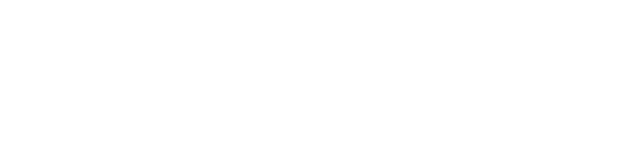
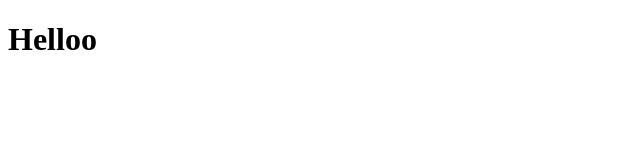
Before and after one commit to ooe979/goit-js-hw-01, a plain HTML site: page index.html in a window 1280 px wide. Shown: the whole page, without its empty margins (0-640 px from the left). Drawn offline with Linux system fonts and the light colour scheme.

Commit message:
modific html

```diff
--- a/index.html
+++ b/index.html
@@ -6,8 +6,10 @@
       name="viewport"
       content="width=device-width, initial-scale=1.0"
     />
-
+    <script src="./js/task-1.js"></script>
     <title>Document</title>
   </head>
-  <body></body>
+  <body>
+    <h1>Helloo</h1>
+  </body>
 </html>
```
